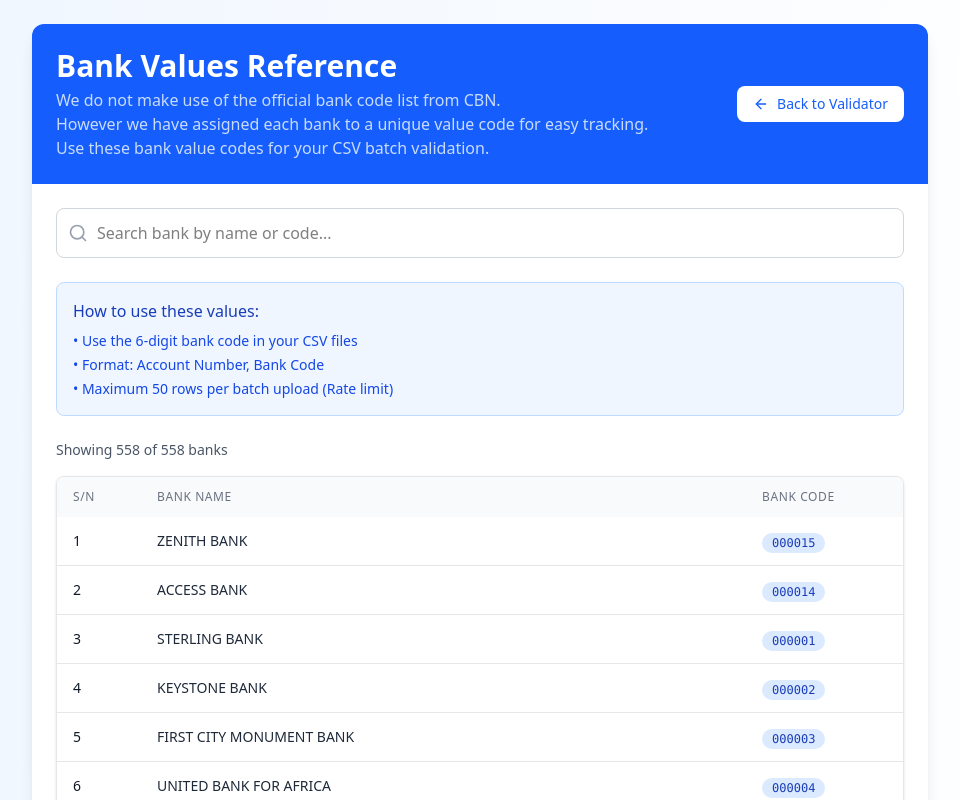
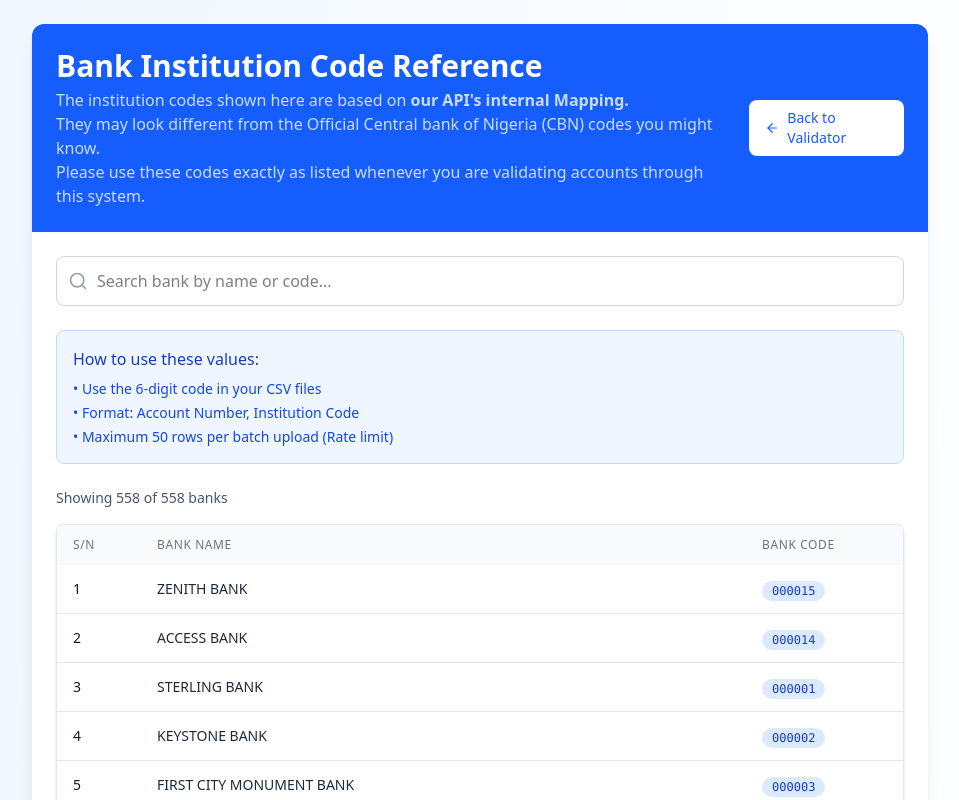
Before and after one commit to successdanesy/Bank-Validator, a React (Vite) app: page /bankvalues in a window 1280 px wide. Shown: the top 800 px of the page, without its empty margins (160-1119 px from the left). Built offline with nearby package versions, Linux system fonts and the light colour scheme.

Commit message:
changed anywhere Bank Code or bank value is mentioned to institution code

```diff
--- a/src/pages/bankvalues.jsx
+++ b/src/pages/bankvalues.jsx
@@ -21,10 +21,12 @@
                 <div className="bg-blue-600 text-white p-4 md:p-6">
                     <div className="flex flex-col sm:flex-row items-start sm:items-center justify-between gap-4">
                         <div>
-                            <h1 className="text-2xl md:text-3xl font-bold">Bank Values Reference</h1>
+                            <h1 className="text-2xl md:text-3xl font-bold">Bank Institution Code Reference</h1>
                             <p className="mt-1 text-blue-100 opacity-90">
-                                We do not make use of the official bank code list from CBN. <br /> However we have assigned each bank
-                                to a unique value code for easy tracking. <br /> Use these bank value codes for your CSV batch validation.
+                                The institution codes shown here are based on <strong>our API's internal Mapping.</strong> <br />
+                                They may look different from the Official Central bank of Nigeria (CBN) codes you might know. <br />
+
+                                Please use these codes exactly as listed whenever you are validating accounts through this system.
                             </p>
                         </div>
                         <Link
@@ -56,8 +58,8 @@
                     <div className="bg-blue-50 rounded-lg p-4 border border-blue-200 mb-6">
                         <h3 className="font-medium text-blue-800 mb-2">How to use these values:</h3>
                         <ul className="text-sm text-blue-700 space-y-1">
-                            <li>• Use the 6-digit bank code in your CSV files</li>
-                            <li>• Format: Account Number, Bank Code</li>
+                            <li>• Use the 6-digit code in your CSV files</li>
+                            <li>• Format: Account Number, Institution Code</li>
                             <li>• Maximum 50 rows per batch upload (Rate limit)</li>
                         </ul>
                     </div>
--- a/src/pages/validator.jsx
+++ b/src/pages/validator.jsx
@@ -551,12 +551,12 @@
                                         <div>
                                             <h3 className="font-medium text-green-900">CSV Format Requirements</h3>
                                             <ul className="text-sm text-green-800 mt-2 space-y-1">
-                                                <li>• Two columns: <strong>Account Number</strong>, <strong>Name Validation</strong></li>
+                                                <li>• Two columns: <strong>Account Number</strong>, <strong>Institution Code</strong></li>
                                                 <li>• Maximum 50 rows per upload</li>
                                                 <li>• Account numbers must be 10 digits</li>
-                                                <li>• Bank codes must be 6 digits
+                                                <li>• Institution codes must be 6 digits
                                                     <Link to="/bankvalues" className="text-green-600 underline text-sm mt-2 block">
-                                                        (Check valid bank codes here)
+                                                        (Check valid institution codes here)
                                                     </Link>
                                                 </li>
                                             </ul>
```
Also changed, not shown: public/table-sample.png.
